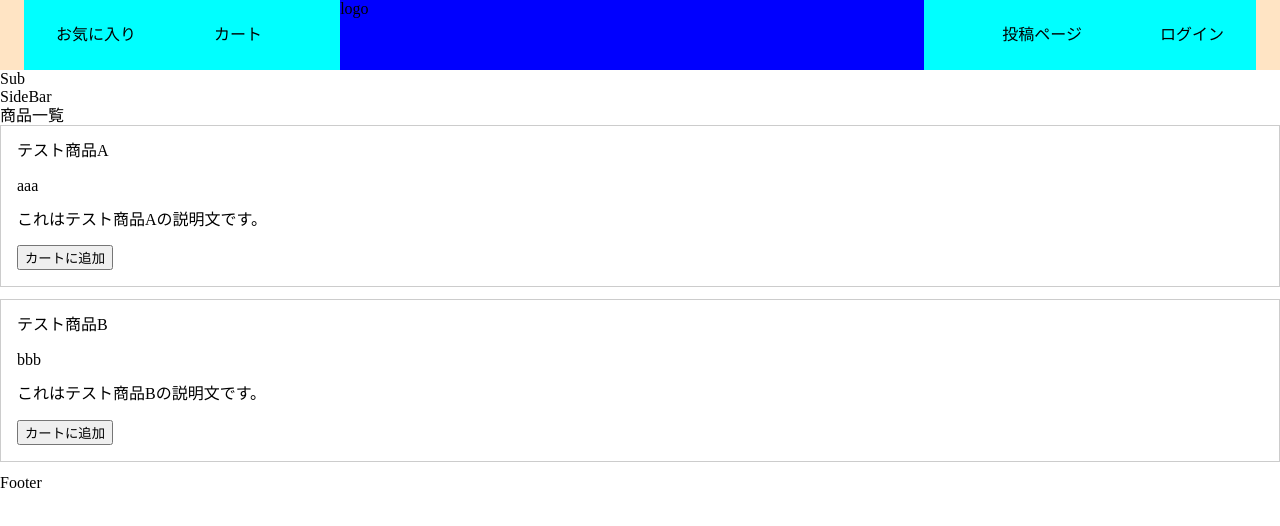
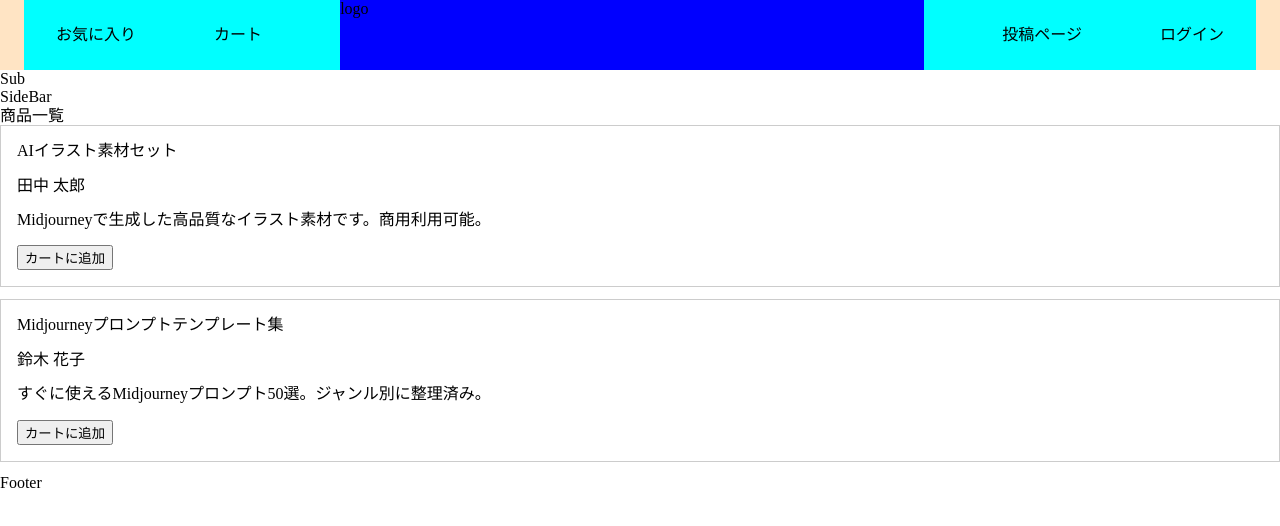
Before and after one commit to tanikiti9/AIConentsMarket, a Next.js app in the folder frontend/: page / in a window 1280 px wide. Shown: the top 526 px of the page. Built offline with nearby package versions, Linux system fonts and the light colour scheme.

Commit message:
Add Download, Complete

```diff
--- a/frontend/src/data/products.ts
+++ b/frontend/src/data/products.ts
@@ -1,20 +1,18 @@
 import { product_type } from "@/components/interface";
-
-
 
 export const products: product_type[] = [
   {
     id: 1,
-    title: 'テスト商品A',
-    description: 'これはテスト商品Aの説明文です。',
-    creator_name: 'aaa',
-    download_url: "http://127.0.0.1:8000/api/products/2/download"
+    title: "AIイラスト素材セット",
+    description: "Midjourneyで生成した高品質なイラスト素材です。商用利用可能。",
+    creator_name: "田中 太郎",
+    download_url: "/api/products/1/download",
   },
   {
     id: 2,
-    title: 'テスト商品B',
-    description: 'これはテスト商品Bの説明文です。',
-    creator_name: 'bbb',
-    download_url: "http://127.0.0.1:8000/api/products/2/download"
+    title: "Midjourneyプロンプトテンプレート集",
+    description: "すぐに使えるMidjourneyプロンプト50選。ジャンル別に整理済み。",
+    creator_name: "鈴木 花子",
+    download_url: "/api/products/2/download",
   },
 ];
```
Also changed, not shown: frontend/src/components/main/main-container/CartItem.tsx (+39 -23 lines), frontend/src/store/getToken.tsx (+12 -20 lines).
